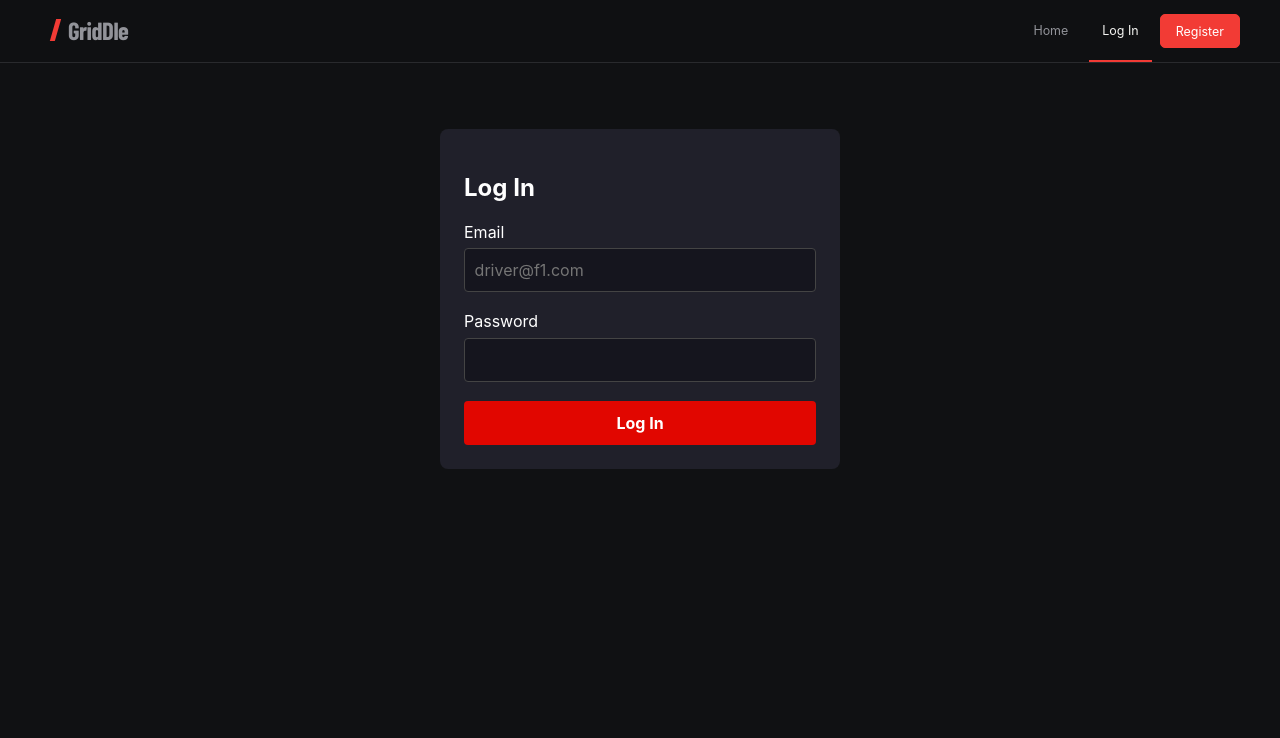
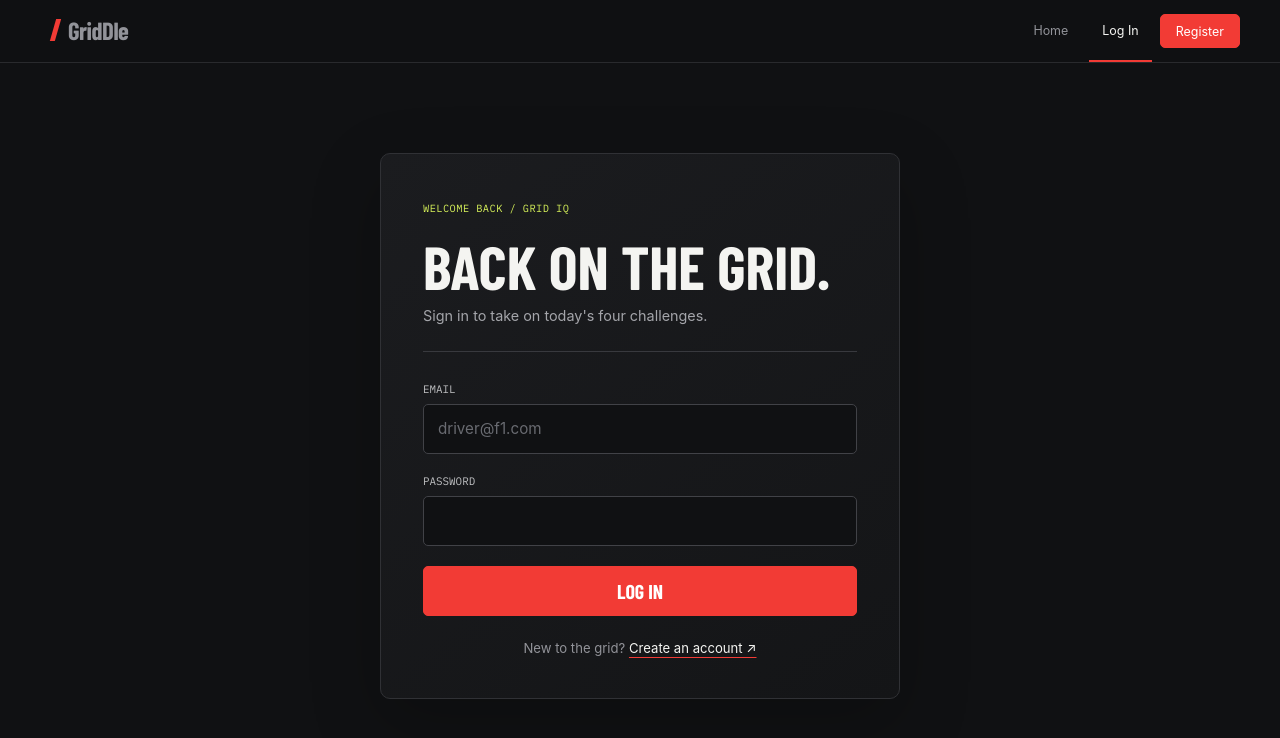
Before and after one commit to RaphV-dev/Griddle, a Vue app in the folder client/: page /login in a window 1280 px wide. Shown: the top 738 px of the page. Built offline with nearby package versions, Linux system fonts and the light colour scheme; a web font is replaced by a local one.

Commit message:
Restyle login page in GRID IQ theme

```diff
--- a/client/src/views/LoginView.vue
+++ b/client/src/views/LoginView.vue
@@ -1,6 +1,10 @@
 <template>
     <div class="auth-container">
-        <h2>Log In</h2>
+        <div class="auth-heading">
+            <span class="auth-kicker">WELCOME BACK / GRID IQ</span>
+            <h1>BACK ON THE GRID.</h1>
+            <p>Sign in to take on today's four challenges.</p>
+        </div>
         <form @submit.prevent="handleLogin">
             <div class="form-group">
                 <label>Email</label>
@@ -17,6 +21,7 @@
                 {{ loading ? 'Loging In' : 'Log In' }}
             </button>
         </form>
+        <p class="auth-switch">New to the grid? <router-link to="/register">Create an account ↗</router-link></p>
     </div>
 </template>
 
@@ -47,47 +52,43 @@ const handleLogin = async ()=>{
 </script>
 
 <style scoped>
-.auth-container{
-    max-width:400px;
-    margin:1.5rem auto;
-    padding: 1.5rem;
-    background: #20202a;
-    color:#fff;
-    border-radius:8px;
+.auth-container {
+  width: min(100%, 520px); margin: clamp(24px, 6vh, 64px) auto; padding: clamp(24px, 4vw, 42px);
+  border: 1px solid #303135; border-radius: 10px;
+  background: linear-gradient(145deg, #1b1c1f, #141517); color: #f4f4f1;
+  box-shadow: 0 24px 70px rgba(0,0,0,.22);
 }
-.form-group{
-    margin-bottom: 1.2rem;
+.auth-heading { margin-bottom: 30px; padding-bottom: 24px; border-bottom: 1px solid #38393e; }
+.auth-kicker { color: var(--color-acid, #d8f35a); font-family: var(--font-mono, monospace); font-size: .65rem; letter-spacing: .04em; }
+.auth-heading h1 {
+  margin: 22px 0 10px; color: #f4f4f1; font-family: var(--font-display, Impact, sans-serif);
+  font-size: clamp(2.6rem, 7vw, 3.8rem); font-weight: 800; line-height: .92; text-transform: uppercase;
 }
-
-.form-group label{
-    display: block;
-    margin-bottom: 0.4rem;
+.auth-heading p { margin: 0; color: #a4a5aa; font-size: .9rem; line-height: 1.6; }
+.form-group { margin-bottom: 20px; }
+.form-group label {
+  display: block; margin-bottom: 8px; color: #bfc0c2;
+  font-family: var(--font-mono, monospace); font-size: .68rem; text-transform: uppercase;
 }
-
-.form-group input{
-    width:100%;
-    min-height: 44px;
-    padding: 0.6rem;
-    border-radius:4px;
-    border:1px solid #444;
-    background: #15151e;
-    color:#fff;
+.form-group input {
+  width: 100%; min-height: 50px; padding: 12px 14px; border: 1px solid #414247;
+  border-radius: 5px; outline: none; background: #101113; color: #f4f4f1; font-size: .95rem;
+  transition: border-color 160ms ease, box-shadow 160ms ease;
 }
-
-button{
-    width:100%;
-    min-height: 44px;
-    padding:0.7rem;
-    background: #e10600;
-    color:white;
-    border:none;
-    border-radius: 4px;
-    cursor: pointer;
-    font-weight: bold;
+.form-group input::placeholder { color: #696b71; }
+.form-group input:focus { border-color: var(--color-red, #f23b35); box-shadow: 0 0 0 3px rgba(242,59,53,.12); }
+.auth-container form > button {
+  display: flex; width: 100%; min-height: 50px; align-items: center; justify-content: center;
+  margin-top: 8px; padding: 12px 18px; border: 1px solid var(--color-red, #f23b35);
+  border-radius: 5px; background: var(--color-red, #f23b35); color: white; cursor: pointer;
+  font-family: var(--font-display, Impact, sans-serif); font-size: 1.25rem; font-weight: 700;
+  text-transform: uppercase; transition: background 160ms ease, transform 160ms ease;
 }
-
-.error-msg{
-    color: #ff4d4d;
-    margin-bottom: 1rem;
-}
+.auth-container form > button:hover:not(:disabled) { background: #ff4b44; transform: translateY(-1px); }
+.auth-container form > button:disabled { opacity: .6; cursor: not-allowed; }
+.error-msg { margin: 0 0 14px; color: #ff7771; font-family: var(--font-mono, monospace); font-size: .76rem; line-height: 1.5; }
+.auth-switch { margin: 24px 0 0; color: #929399; font-size: .82rem; text-align: center; }
+.auth-switch a { color: #f4f4f1; text-decoration-color: var(--color-red, #f23b35); text-underline-offset: 4px; }
+.auth-switch a:hover { color: var(--color-acid, #d8f35a); }
+@media (max-width: 600px) { .auth-container { margin: 12px auto 28px; padding: 24px 20px; } }
 </style>
```
